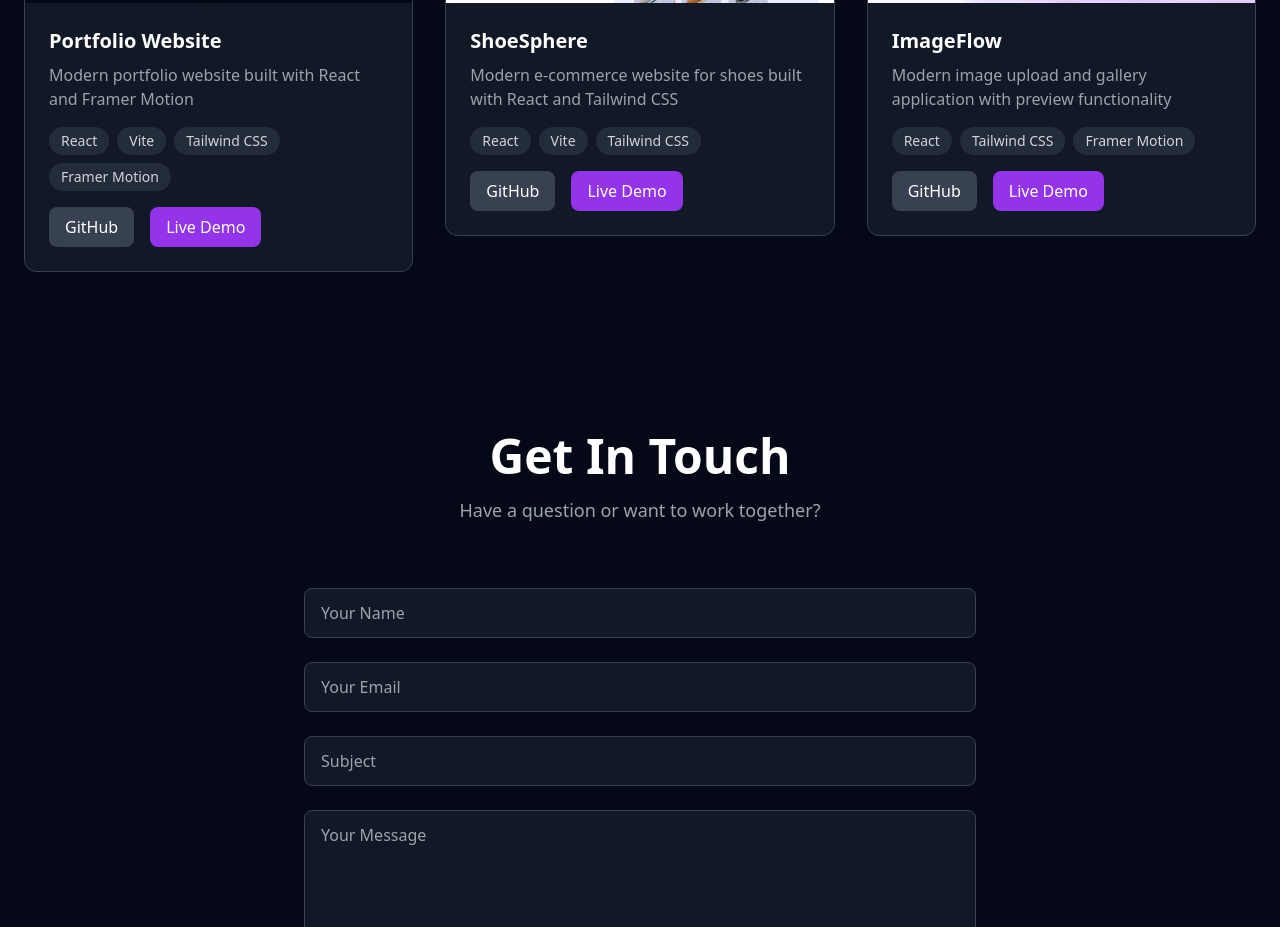
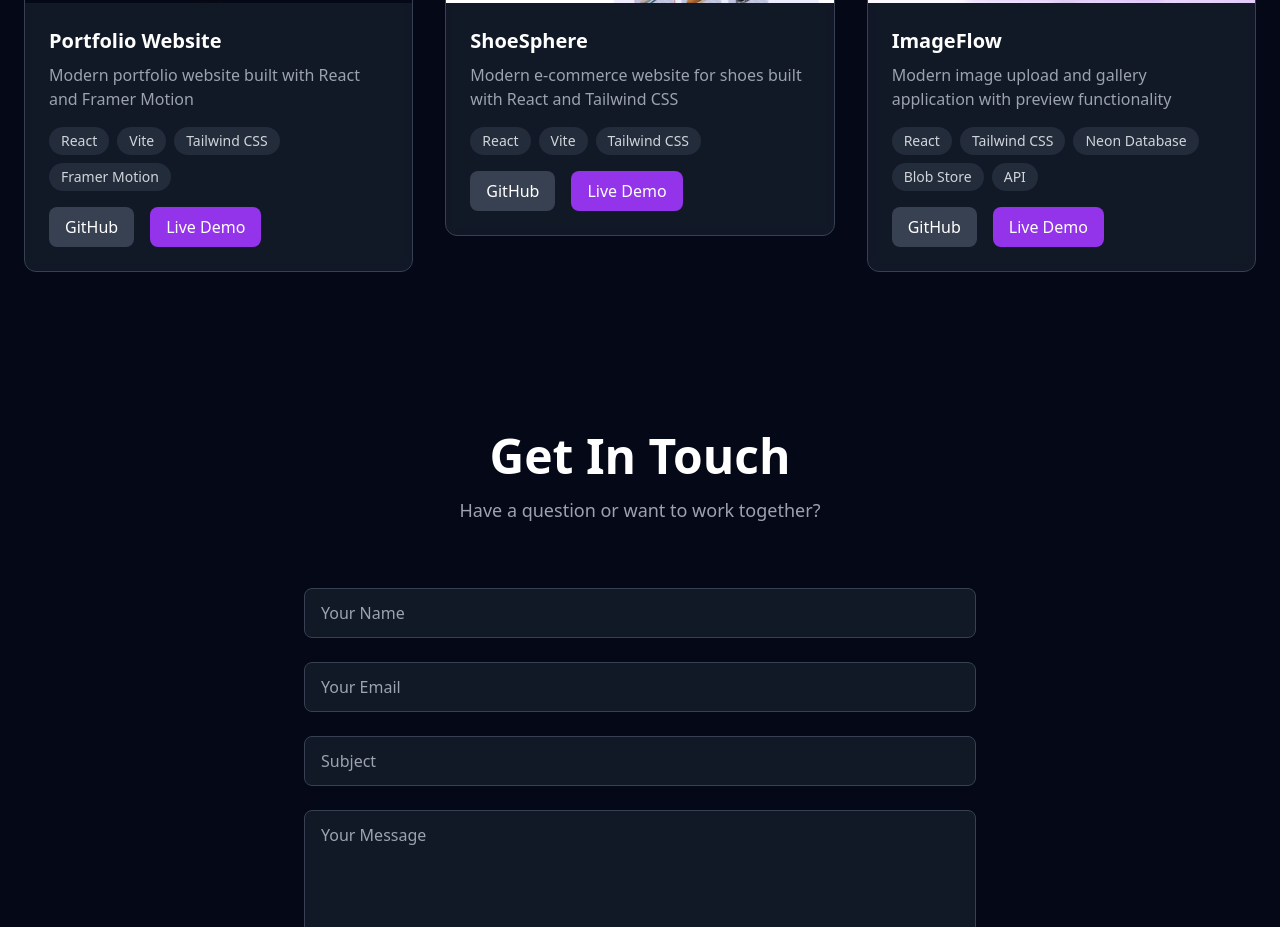
Before and after one commit to Dev-Dhruv0/My_Portfolio, a React (Vite) app: page / in a window 1280 px wide. Shown: the part 2940-3867 px from the top of the page. Built offline with nearby package versions, Linux system fonts and the light colour scheme.

Commit message:
Updated Image-Flow description

```diff
--- a/src/data/projectsData.js
+++ b/src/data/projectsData.js
@@ -95,8 +95,8 @@ export const projectsData = [
                 caption: "Gallery View"
             }
         ],
-        technologies: ["React", "Tailwind CSS", "Framer Motion"],
-        category: "Frontend",
+        technologies: ["React", "Tailwind CSS", "Neon Database", "Blob Store", "API"],
+        category: "Full Stack",
         links: {
             github: "https://github.com/Dev-Dhruv0/Image-Flow",
             live: "https://image-flow-dev-dhruvs-projects.vercel.app/"
```
